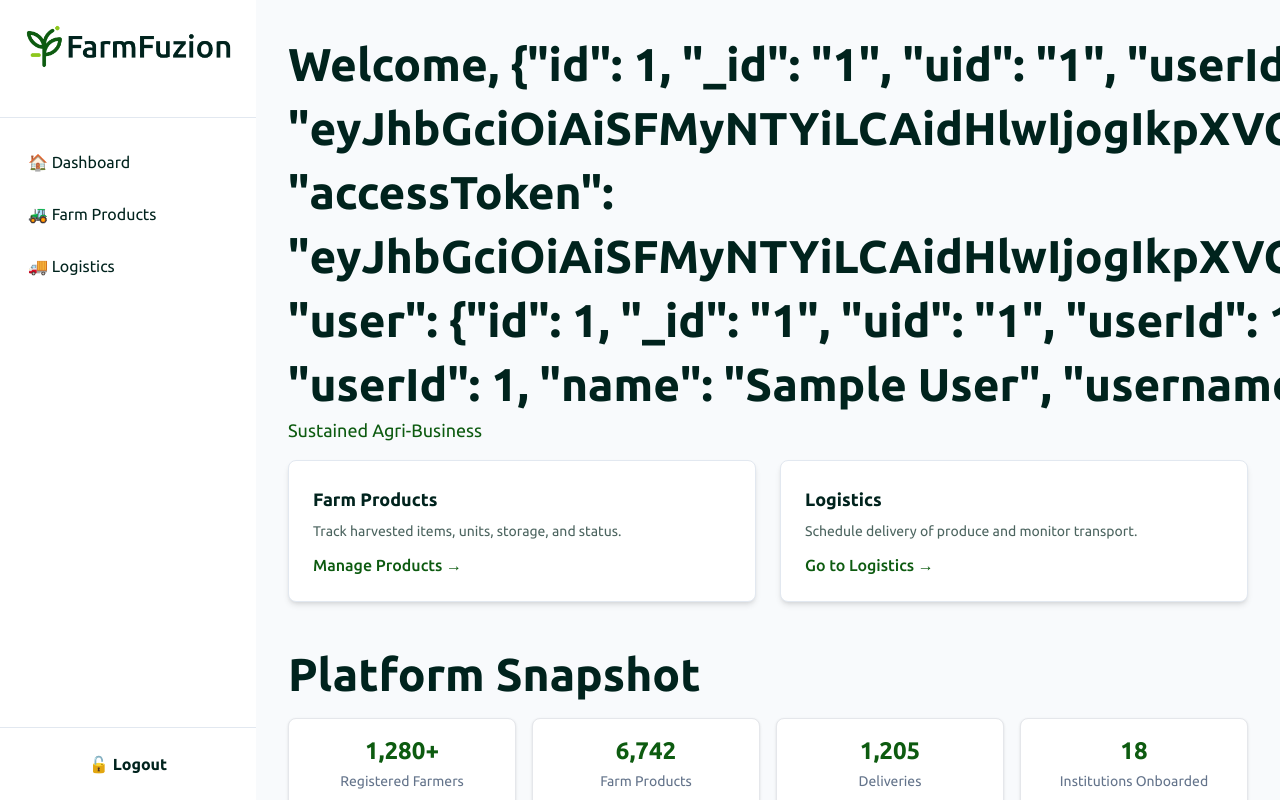
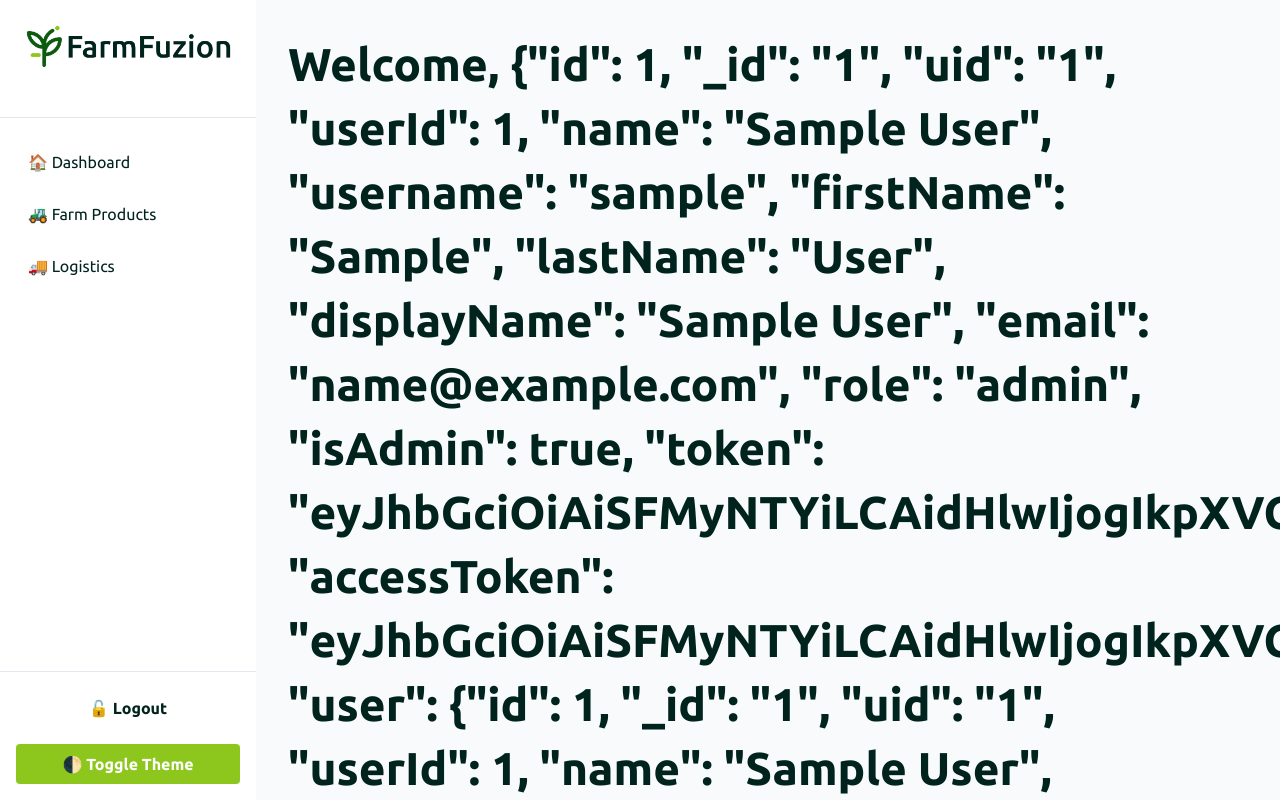
Before and after one commit to jayjchiringz/farm-fuzion-frontend, a React (Vite) app: page /dashboard in a window 1280 px wide. Built offline with nearby package versions, Linux system fonts and the light colour scheme; sample sign-in values are in the browser's storage.

Commit message:
Refractored Dashboard.tsx for dark theme: Dark Forest background

```diff
--- a/src/pages/Dashboard.tsx
+++ b/src/pages/Dashboard.tsx
@@ -8,7 +8,6 @@ import {
   ResponsiveContainer,
   CartesianGrid,
 } from "recharts";
-import { useEffect, useState } from "react";
 
 export default function Dashboard() {
   const navigate = useNavigate();
@@ -26,31 +25,23 @@ export default function Dashboard() {
     navigate("/login");
   };
 
-  // Theme toggle
-  const [isDark, setIsDark] = useState(() =>
-    document.documentElement.classList.contains("dark")
-  );
-
   const toggleTheme = () => {
-    document.documentElement.classList.toggle("dark");
-    setIsDark(!isDark);
-    localStorage.setItem("theme", !isDark ? "dark" : "light");
+    const html = document.documentElement;
+    html.classList.toggle("dark");
+    const isDark = html.classList.contains("dark");
+    localStorage.setItem("theme", isDark ? "dark" : "light");
   };
 
-  useEffect(() => {
-    const stored = localStorage.getItem("theme");
-    if (stored === "dark") {
-      document.documentElement.classList.add("dark");
-      setIsDark(true);
-    }
-  }, []);
-
   return (
-    <div className="flex h-screen bg-slate-50 text-brand-dark dark:bg-brand-dark dark:text-white font-ubuntu">
+    <div className="flex h-screen bg-white text-brand-dark dark:bg-brand-dark dark:text-white font-ubuntu transition-colors duration-300">
       {/* Sidebar */}
-      <aside className="w-64 bg-white dark:bg-brand-dark text-brand-dark dark:text-white flex flex-col shadow-lg">
-        <div className="p-6 border-b border-slate-200 dark:border-brand-green">
+      <aside className="w-64 bg-white dark:bg-brand-dark text-brand-dark dark:text-white flex flex-col shadow-lg transition-colors duration-300">
+        <div className="p-6 border-b border-slate-200 dark:border-slate-700">
           <img
+            srcSet="
+              /Logos/Green_Logo_and_name_transparent_background_deep_dark_font.png 1x,
+              /Logos/Green_Logo_and_name_transparent_background_deep_dark_font.png 2x
+            "
             src="/Logos/Green_Logo_and_name_transparent_background_deep_dark_font.png"
             alt="Farm Fuzion Logo"
             className="mx-auto w-72 md:w-80 lg:w-[300px] h-auto mb-6"
@@ -61,34 +52,30 @@ export default function Dashboard() {
           <SidebarLink to="/products" label="Farm Products" icon="🚜" />
           <SidebarLink to="/logistics" label="Logistics" icon="🚚" />
         </nav>
-        <div className="p-4 border-t border-slate-200 dark:border-brand-green">
+        <div className="p-4 border-t border-slate-200 dark:border-slate-700">
           <button
             onClick={logout}
             className="w-full px-3 py-2 rounded font-semibold transition-colors text-brand-dark dark:text-white hover:bg-brand-dark hover:text-brand-apple"
           >
             🔓 Logout
           </button>
+          <button
+            onClick={toggleTheme}
+            className="mt-4 w-full px-3 py-2 rounded font-semibold bg-brand-apple text-white hover:bg-[#6fa714] transition"
+          >
+            🌓 Toggle Theme
+          </button>
         </div>
       </aside>
 
       {/* Main Content */}
-      <main className="flex-1 p-8 overflow-y-auto bg-slate-50 dark:bg-brand-dark text-brand-dark dark:text-white">
-        <div className="flex justify-between items-center mb-4">
-          <div>
-            <h1 className="text-[46px] leading-[64px] font-bold font-ubuntu">
-              Welcome, {email}
-            </h1>
-            <p className="text-lg text-brand-green font-baloo">
-              Sustained Agri-Business
-            </p>
-          </div>
-          <button
-            onClick={toggleTheme}
-            className="px-3 py-1 rounded text-sm font-medium border border-brand-green hover:bg-brand-apple hover:text-white transition-colors"
-          >
-            {isDark ? "☀️ Light Mode" : "🌙 Dark Mode"}
-          </button>
-        </div>
+      <main className="flex-1 p-8 overflow-y-auto bg-slate-50 dark:bg-brand-dark text-brand-dark dark:text-white transition-colors duration-300">
+        <h1 className="text-[46px] leading-[64px] font-bold mb-4 font-ubuntu">
+          Welcome, {email}
+        </h1>
+        <p className="text-lg text-brand-green font-baloo mb-8">
+          Sustained Agri-Business
+        </p>
 
         <div className="grid grid-cols-1 sm:grid-cols-2 gap-6">
           <Card
@@ -119,23 +106,17 @@ export default function Dashboard() {
 
         <div className="mt-10">
           <h2 className="text-xl font-bold mb-3">Top Products by Quantity</h2>
-          <div className="bg-white dark:bg-brand-dark p-6 rounded-lg shadow border dark:border-brand-green">
+          <div className="bg-white dark:bg-[#022d26] p-6 rounded-lg shadow border border-slate-200 dark:border-slate-700">
             <ResponsiveContainer width="100%" height={300}>
               <BarChart
                 data={chartData}
                 margin={{ top: 10, right: 30, left: 0, bottom: 0 }}
               >
-                <CartesianGrid strokeDasharray="3 3" strokeOpacity={0.3} />
-                <XAxis dataKey="name" stroke={isDark ? "#fff" : "#000"} />
-                <YAxis stroke={isDark ? "#fff" : "#000"} />
-                <Tooltip
-                  contentStyle={{
-                    backgroundColor: isDark ? "#00231d" : "#fff",
-                    color: isDark ? "#8dc71d" : "#0d5b10",
-                    borderColor: "#8dc71d",
-                  }}
-                />
-                <Bar dataKey="quantity" fill="#0d5b10" radius={[6, 6, 0, 0]} />
+                <CartesianGrid strokeDasharray="3 3" />
+                <XAxis dataKey="name" stroke="#8dc71d" />
+                <YAxis stroke="#8dc71d" />
+                <Tooltip />
+                <Bar dataKey="quantity" fill="#8dc71d" radius={[6, 6, 0, 0]} />
               </BarChart>
             </ResponsiveContainer>
           </div>
@@ -145,8 +126,15 @@ export default function Dashboard() {
   );
 }
 
-// Sidebar Link Component
-function SidebarLink({ to, label, icon }: { to: string; label: string; icon: string }) {
+function SidebarLink({
+  to,
+  label,
+  icon,
+}: {
+  to: string;
+  label: string;
+  icon: string;
+}) {
   return (
     <Link
       to={to}
@@ -157,7 +145,6 @@ function SidebarLink({ to, label, icon }: { to: string; label: string; icon: str
   );
 }
 
-// Card Component
 function Card({
   title,
   desc,
@@ -170,12 +157,14 @@ function Card({
   linkText: string;
 }) {
   return (
-    <div className="bg-white dark:bg-brand-dark p-6 rounded-lg shadow-md border border-slate-200 dark:border-brand-green">
-      <h2 className="text-lg font-semibold mb-2 text-brand-dark dark:text-white">{title}</h2>
-      <p className="text-sm text-brand-dark/70 dark:text-white/70">{desc}</p>
+    <div className="bg-white dark:bg-[#0a3d32] p-6 rounded-lg shadow-md border border-slate-200 dark:border-slate-700 transition-colors duration-300">
+      <h2 className="text-lg font-semibold mb-2 text-brand-dark dark:text-white">
+        {title}
+      </h2>
+      <p className="text-sm text-brand-dark/70 dark:text-gray-300">{desc}</p>
       <Link
         to={link}
-        className="text-brand-green font-medium hover:underline mt-3 inline-block"
+        className="text-brand-green dark:text-brand-apple font-medium hover:underline mt-3 inline-block"
       >
         {linkText}
       </Link>
@@ -183,12 +172,15 @@ function Card({
   );
 }
 
-// Stat Card Component
 function StatCard({ label, value }: { label: string; value: string }) {
   return (
-    <div className="bg-white dark:bg-brand-dark text-center p-4 rounded-lg shadow border dark:border-brand-green">
-      <div className="text-2xl font-bold text-brand-green">{value}</div>
-      <div className="text-sm text-slate-500 dark:text-white/70 mt-1">{label}</div>
+    <div className="bg-white dark:bg-[#0f4439] text-center p-4 rounded-lg shadow border border-slate-200 dark:border-slate-700 transition-colors duration-300">
+      <div className="text-2xl font-bold text-brand-green dark:text-brand-apple">
+        {value}
+      </div>
+      <div className="text-sm text-slate-500 dark:text-slate-300 mt-1">
+        {label}
+      </div>
     </div>
   );
 }
```
Also changed, not shown: 5 other files (tests, documents, lock files or other folders).
